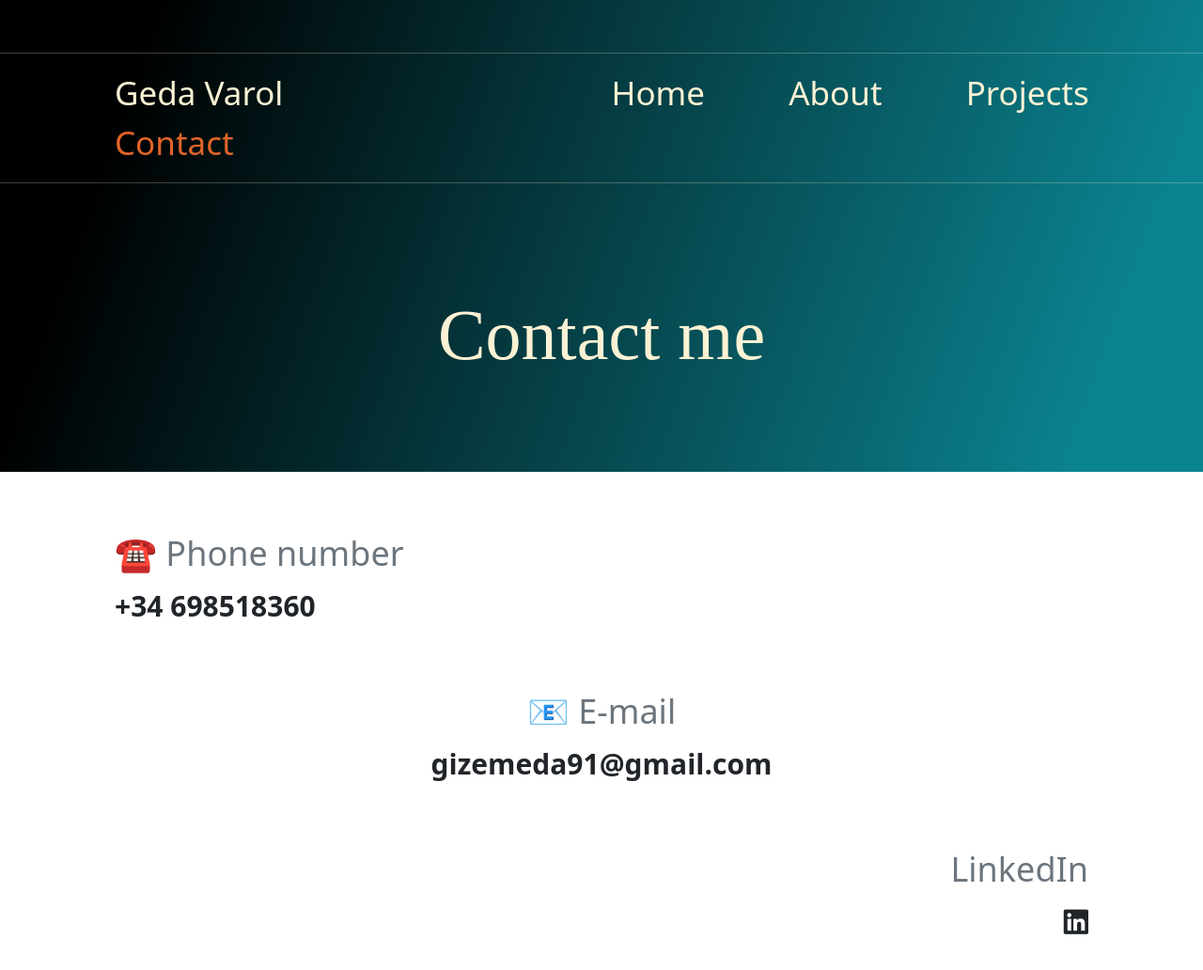
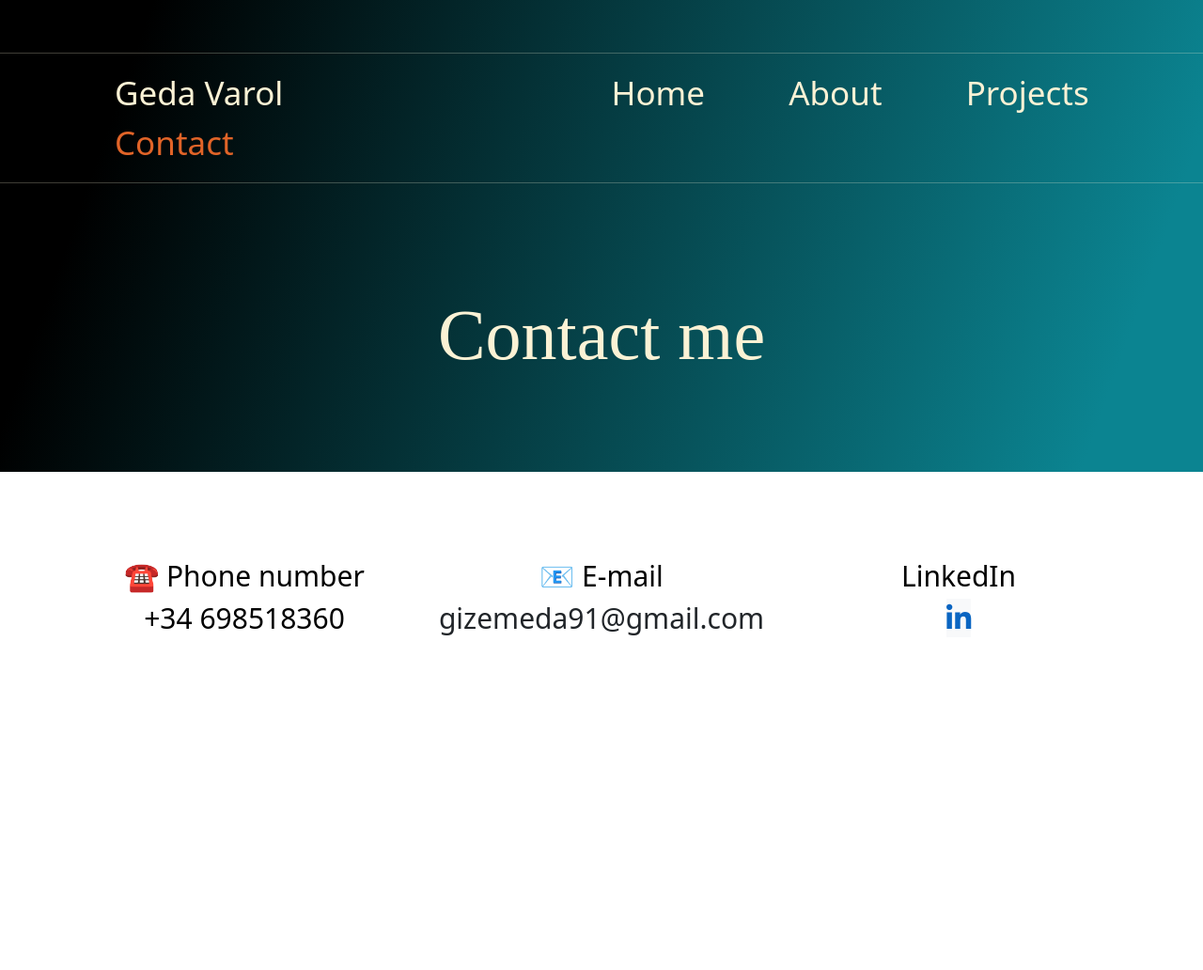
Before and after one commit to gedavarol/portfolio-project, a plain HTML site: page contact.html in a window 1280 px wide. Shown: the whole page at 94% size. After the commit the page ends 800 px from the top, so only its background shows below. Drawn offline with nearby package versions, Linux system fonts and the light colour scheme; a web font is replaced by a local one.

Commit message:
Updated contact page

```diff
--- a/contact.html
+++ b/contact.html
@@ -4,7 +4,10 @@
     <meta charset="UTF-8" />
     <meta http-equiv="X-UA-Compatible" content="IE=edge" />
     <meta name="viewport" content="width=device-width, initial-scale=1.0" />
-    <meta name="description" content="Gizem Eda Varol is a professional front-end developer. She is eager to improve herself all the time and she is open to new job opportunities. You can contact Gizem Eda Varol.">
+    <meta
+      name="description"
+      content="Gizem Eda Varol is a professional front-end developer. She is eager to improve herself all the time and she is open to new job opportunities. You can contact Gizem Eda Varol."
+    />
     <title>Contact Gizem Eda Varol</title>
     <link
       href="https://cdn.jsdelivr.net/npm/bootstrap@5.0.2/dist/css/bootstrap.min.css"
@@ -45,17 +48,16 @@
               <a href="/about.html" title="About Gizem Eda Varol">About</a>
             </li>
             <li>
-              <a
-                href="/projects.html"
-                title="The projects of Gizem Eda Varol"
-
-              >
+              <a href="/projects.html" title="The projects of Gizem Eda Varol">
                 Projects</a
               >
             </li>
             <li>
-              <a href="/contact.html" title="Contact Gizem Eda Varol"
-                 class="active">Contact</a
+              <a
+                href="/contact.html"
+                title="Contact Gizem Eda Varol"
+                class="active"
+                >Contact</a
               >
             </li>
           </ul>
@@ -64,39 +66,32 @@
       </nav>
       <h1 class="hero mb-5">Contact me</h1>
     </div>
+    <div class="contact-info">
       <div class="container">
-      <div class="contact-info">
-        <div class="phone-number">
-          <div class="text-muted">
-            ☎️ Phone number
-            <div><strong class="text-dark">+34 698518360</strong></div>
+        <div class="row">
+          <div class="col-4">
+            <div>☎️ Phone number</div>
+            <div>+34 698518360</div>
           </div>
-        </div>
-        <div class="email">
-          <div class="text-muted">
-            📧 E-mail
-            <div>
-              <strong
-                ><a href="mailto:gizemeda91@gmail.com" title="email address" class="text-dark"
+          <div class="col-4">
+            <div>📧 E-mail</div>
+            <a
+              href="mailto:gizemeda91@gmail.com"
+              title="email address"
+              target="_blank"
+              class="text-dark"
               >gizemeda91@gmail.com</a
             >
-              </strong>
           </div>
-          </div>
-        </div>
-        <div class="linkedin">
-          <div class="text-muted">
-            LinkedIn
-            <div>
-              <strong
-                ><a
+          <div class="col-4">
+            <div>LinkedIn</div>
+            <a
               href="https://www.linkedin.com/in/gizem-eda-varol-77011753/"
               target="_blank"
-                  title="linkedin profile of Gizem Eda Varol"
-                  class="linkedin-link text-dark"
-                  ><i class="fab fa-linkedin"></i></i></a
-              ></strong>
-            </div>
+              class="linkedin bg-light"
+              title="Linkedin profile of Gizem Eda Varol"
+              ><i class="fab fa-linkedin-in"></i
+            ></a>
           </div>
         </div>
       </div>
--- a/styles/portfolio.css
+++ b/styles/portfolio.css
@@ -119,7 +119,10 @@ nav li a:hover {
   line-height: 2;
 }
 .contact-info {
-  font-size: 36px;
+  font-size: 30px;
+  color: black;
+  text-align: center;
+  padding: 40px;
 }
 .phone-number {
   margin: 60px 40px;
@@ -231,9 +234,7 @@ footer .social-links a {
   .contact-info {
     text-align: center;
   }
-  .linkedin.link {
-    max-width: 100px;
-  }
+
   footer .social-links {
     text-align: center;
     padding: 10px 0;
```
Also changed, not shown: projects.html (+1 -1 lines). Lines whose indentation alone changed are shown as unchanged.
